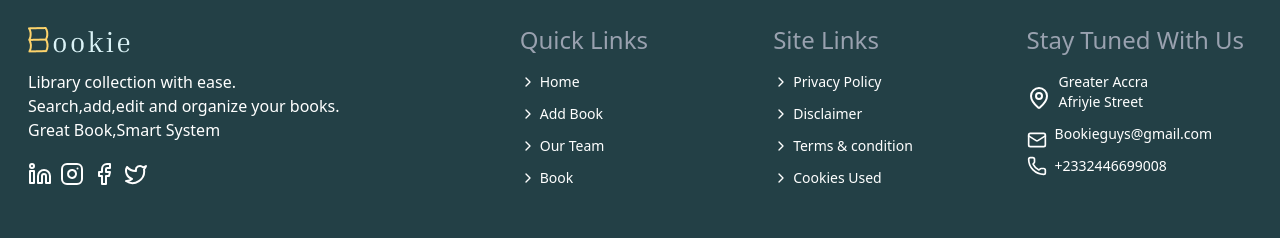
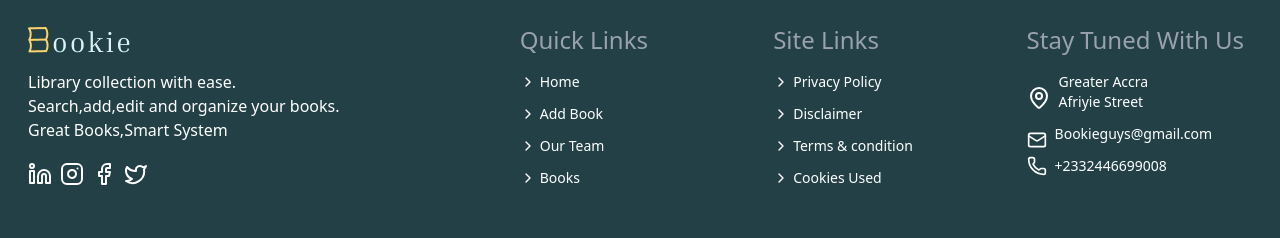
Before and after one commit to BugSlayersC5/Bookie-App, a React (Vite) app: page / in a window 1280 px wide. Shown: the part 2590-2828 px from the top of the page. Built offline with nearby package versions, Linux system fonts and the light colour scheme; no server answers.

Commit message:
updated the footer

```diff
--- a/src/components/Footer.jsx
+++ b/src/components/Footer.jsx
@@ -2,6 +2,7 @@ import Logo from "../assets/bookielogo.png";
 import { Linkedin, Instagram, Facebook, Twitter, ChevronLeft } from "lucide-react";
 import { ChevronRight } from 'lucide-react';
 import { MapPin , Mail, Phone } from 'lucide-react';
+import { Link } from "react-router";
 
 
 
@@ -16,7 +17,7 @@ export default function Footer() {
             <div className="flex justify-between">
                 <div className="">
                     <img src={Logo} alt="" />
-                    <p className="not-italic mt-3">Library collection with ease. <br /> Search,add,edit and organize your books. <br />Great Book,Smart System </p>
+                    <p className="not-italic mt-3">Library collection with ease. <br /> Search,add,edit and organize your books. <br />Great Books,Smart System </p>
                     <div className="flex flex-row space-x-2 mt-5">
                         <Linkedin className="hover:text-[#FDD36B]" />
                         <Instagram className="hover:text-[#FDD36B]" />
@@ -31,19 +32,19 @@ export default function Footer() {
                         <ul className="space-y-3">
                             <div className="flex items-center space-x-1 text-sm text-white hover:text-[#FDD36B]">
                                 <ChevronRight className="w-4 h-4" />
-                                <span>Home</span>
+                                 <span><Link to="/">Home</Link></span>
                             </div>
                             <div className="flex items-center space-x-1 text-sm text-white hover:text-[#FDD36B]">
                                 <ChevronRight className="w-4 h-4" />
-                                <span>Add Book</span>
+                                <span><Link to="/create-book">Add Book</Link></span>
                             </div>
                             <div className="flex items-center space-x-1 text-sm text-white hover:text-[#FDD36B]">
                                 <ChevronRight className="w-4 h-4" />
-                                <span>Our Team</span>
+                                <span><Link href="">Our Team</Link></span>
                             </div>
                             <div className="flex items-center space-x-1 text-sm text-white hover:text-[#FDD36B]">
                                 <ChevronRight className="w-4 h-4" />
-                                <span>Book</span>
+                                <span><Link to="/books-page">Books</Link></span>
                             </div>
 
                         </ul>
```
